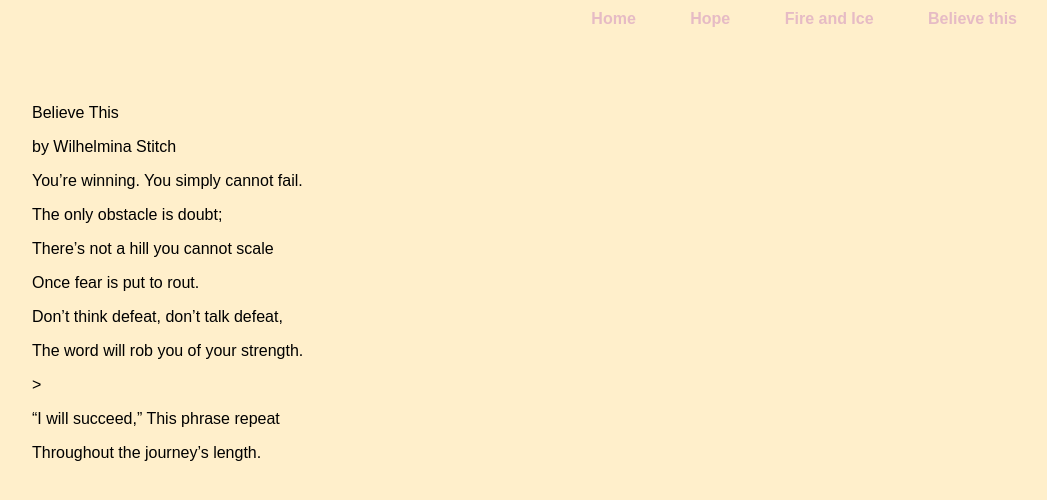
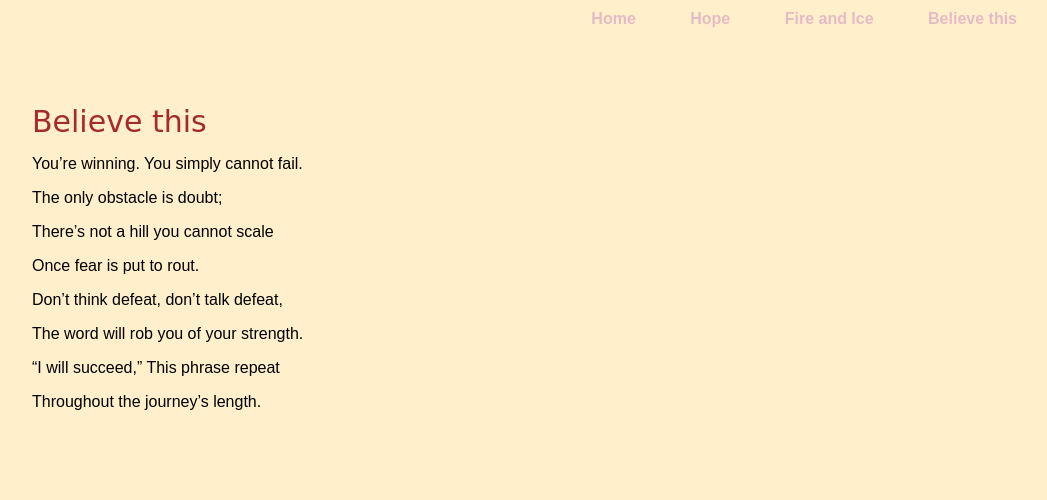
Before and after one commit to sandrasanny4/sandrasanny4.github.io, a plain HTML site: page navpractice/poem03.html in a window 1280 px wide. Shown: the whole page, without its empty margins (213-1260 px from the left). Drawn offline with Linux system fonts and the light colour scheme.

Commit message:
navpractice

```diff
--- a/navpractice/poem03.html
+++ b/navpractice/poem03.html
@@ -1,7 +1,7 @@
 <!doctype html>
 <html>
 <head>
-  <title>Poem 3</title>
+  <title>poem 3</title>
    <link href="https://fonts.googleapis.com/css2?family=Lora:ital,wght@0,400;0,500;0,600;0,700;1,400;1,500;1,600;1,700&display=swap" rel="stylesheet">
    <link rel="stylesheet" type="text/css" href="style.css">
 </head>
@@ -13,15 +13,15 @@
     <a href="Poem03.html">Believe this</a>
  <div class="outer">
     <div class="page">
-      <p>Believe This </p>
-<p>by Wilhelmina Stitch</p>
+
+  <p><span class="title">Believe this</span></p>
 <p>You’re winning. You simply cannot fail.</p>
 <p>The only obstacle is doubt;</p>
 <P>There’s not a hill you cannot scale</P>
 <p>Once fear is put to rout.</p>
 
 <p>Don’t think defeat, don’t talk defeat,</p>
-<p>The word will rob you of your strength.</p>>
+<p>The word will rob you of your strength.</p>
 <p>“I will succeed,” This phrase repeat</p>
 <p>Throughout the journey’s length.</p>
 
--- a/navpractice/style.css
+++ b/navpractice/style.css
@@ -6,12 +6,13 @@ body{
 
 }
 
-.headline{
-  font-weight:32px;
-  font-size-adjust:90px;
-  clolor:blue;
+.title{
+font-size:30px;
+font-family: cursive;
+color:brown;
+}
 
-}
+
 
 .outer{
    text-align: center;
```
Also changed, not shown: navpractice/poem01.html (+7 -3 lines), navpractice/poem02.html (+4 -3 lines).
